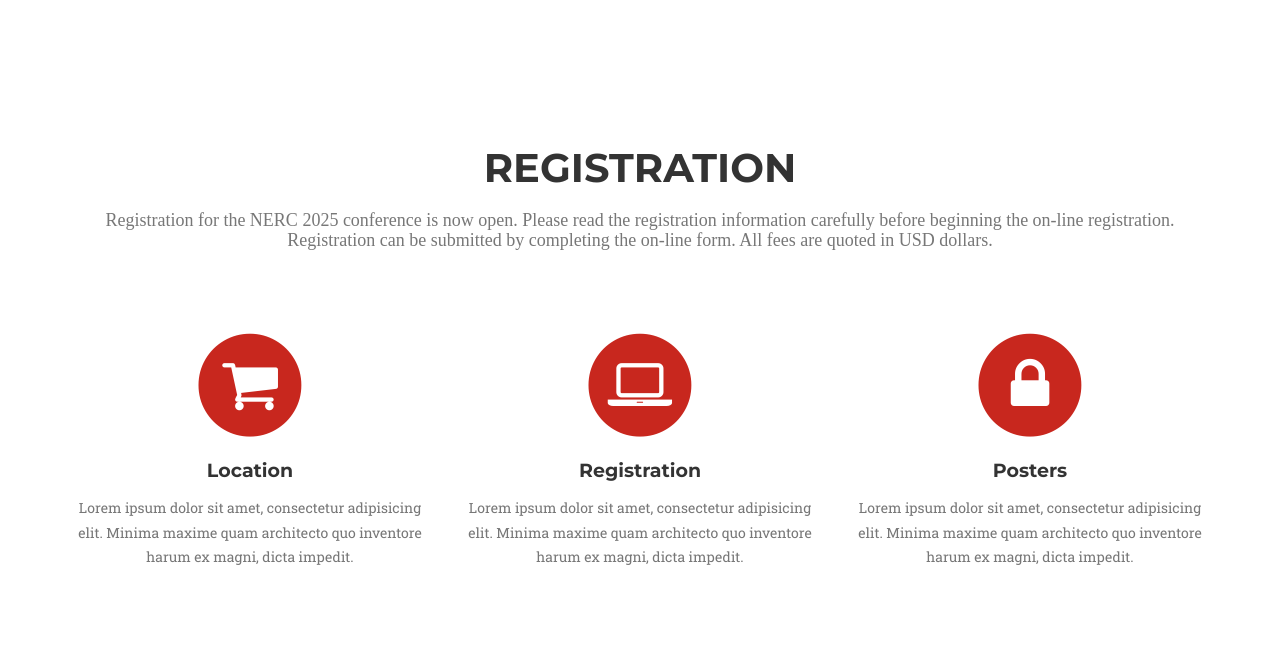
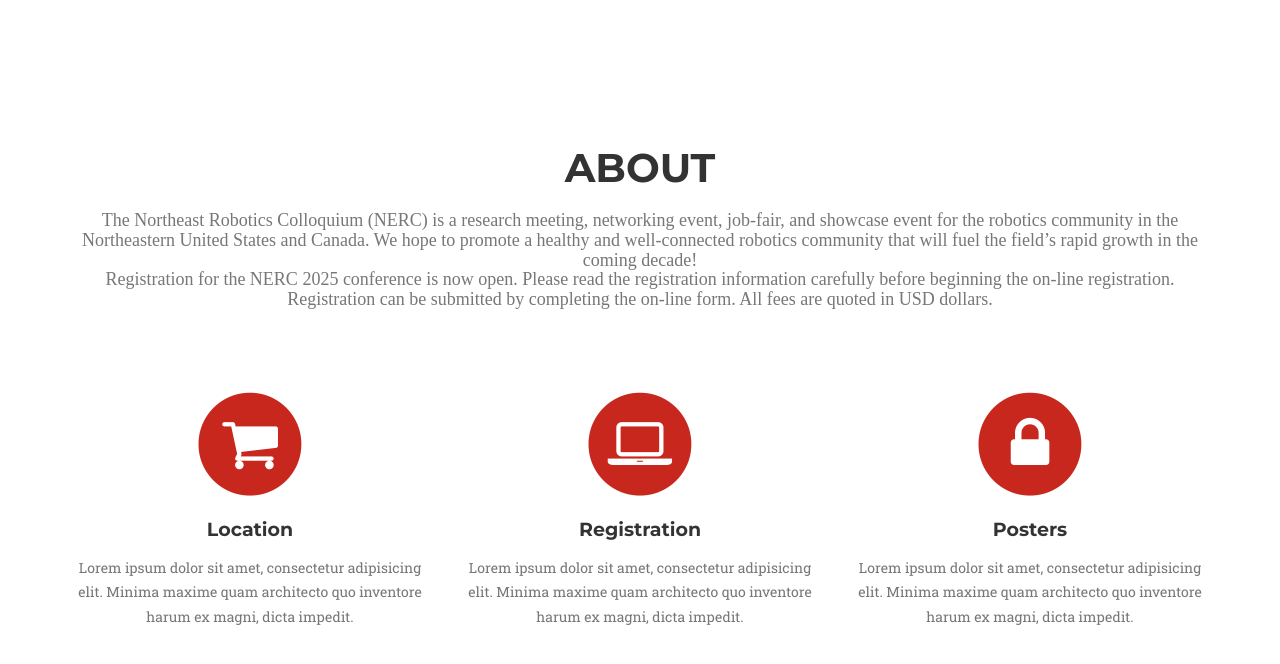
Before and after one commit to Cornell-Tech-AIRLab/cornell2025.nerc.io, a Jekyll site: the page built from index.html, in a window 1280 px wide and 900 px high, scrolled down 652 px, cut to the strip 117-781 px from the top of the window. Built offline with Jekyll 4.4.1, drawn with Linux system fonts in a browser that asks for light colours; some web fonts are replaced.

Commit message:
adding about text

```diff
--- a/_includes/registration.html
+++ b/_includes/registration.html
@@ -3,8 +3,9 @@
   <div class="container">
     <div class="row">
       <div class="col-lg-12 text-center">
-        <h2 class="section-heading">Registration</h2>
-        <h3 class="section-subheading text-muted">Registration for the NERC 2025 conference is now open. Please read the registration information carefully before beginning the on-line registration. Registration can be submitted by completing the on-line form. All fees are quoted in USD dollars.</h3>
+        <h2 class="section-heading">ABOUT</h2>
+        <h3 class="section-subheading text-muted">The Northeast Robotics Colloquium (NERC) is a research meeting, networking event, job-fair, and showcase event for the robotics community in the Northeastern United States and Canada. We hope to promote a healthy and well-connected robotics community that will fuel the field’s rapid growth in the coming decade!
+          <br>Registration for the NERC 2025 conference is now open. Please read the registration information carefully before beginning the on-line registration. Registration can be submitted by completing the on-line form. All fees are quoted in USD dollars.</h3>
       </div>
     </div>
     <div class="row text-center">
```
